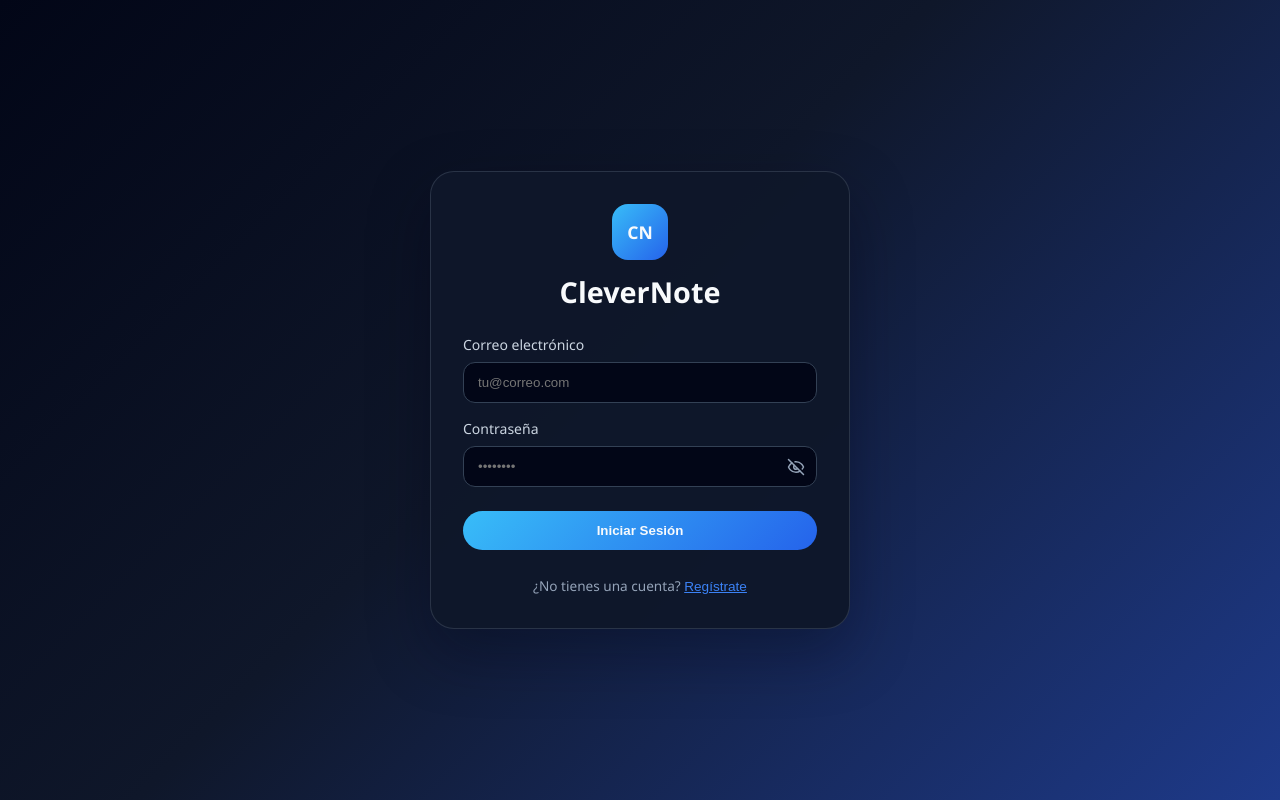
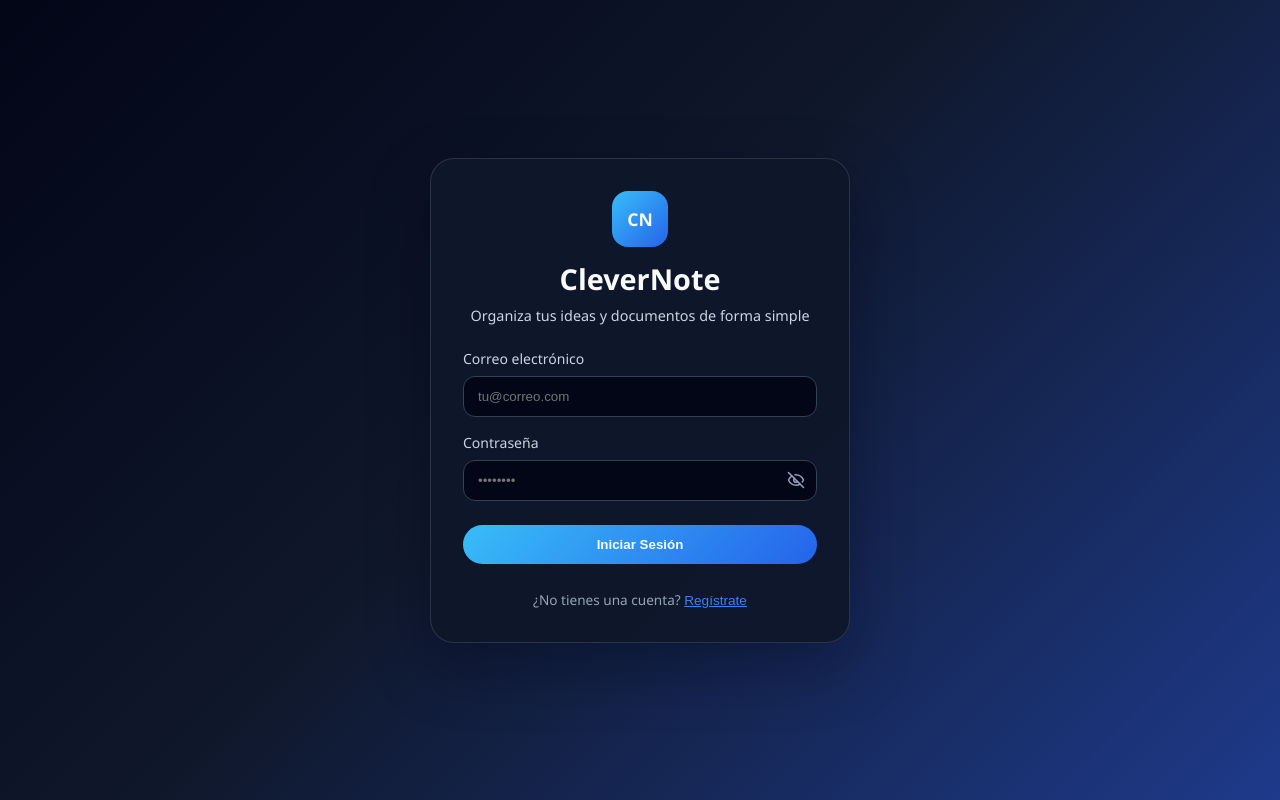
Before and after one commit to AkNdrow/PROYECTO-FINAL-PROGRAMACI-N-WEB, a React (Vite) app in the folder frontend/: page /login in a window 1280 px wide. Built offline with nearby package versions, Linux system fonts and the light colour scheme; no server answers; the HTML template or start-up script is replaced by a standard one.

Commit message:
sub ti de login

```diff
--- a/frontend/src/components/LoginView.jsx
+++ b/frontend/src/components/LoginView.jsx
@@ -167,7 +167,9 @@ export default function LoginView({ onLogin, onNavigateToRegister }) {
         <div className="login-brand">
           <div className="brand-mark">CN</div>
           <h1>CleverNote</h1>
+          <p>Organiza tus ideas y documentos de forma simple</p>
         </div>
+
 
         {alertData && (
           <AlertMessage
```
